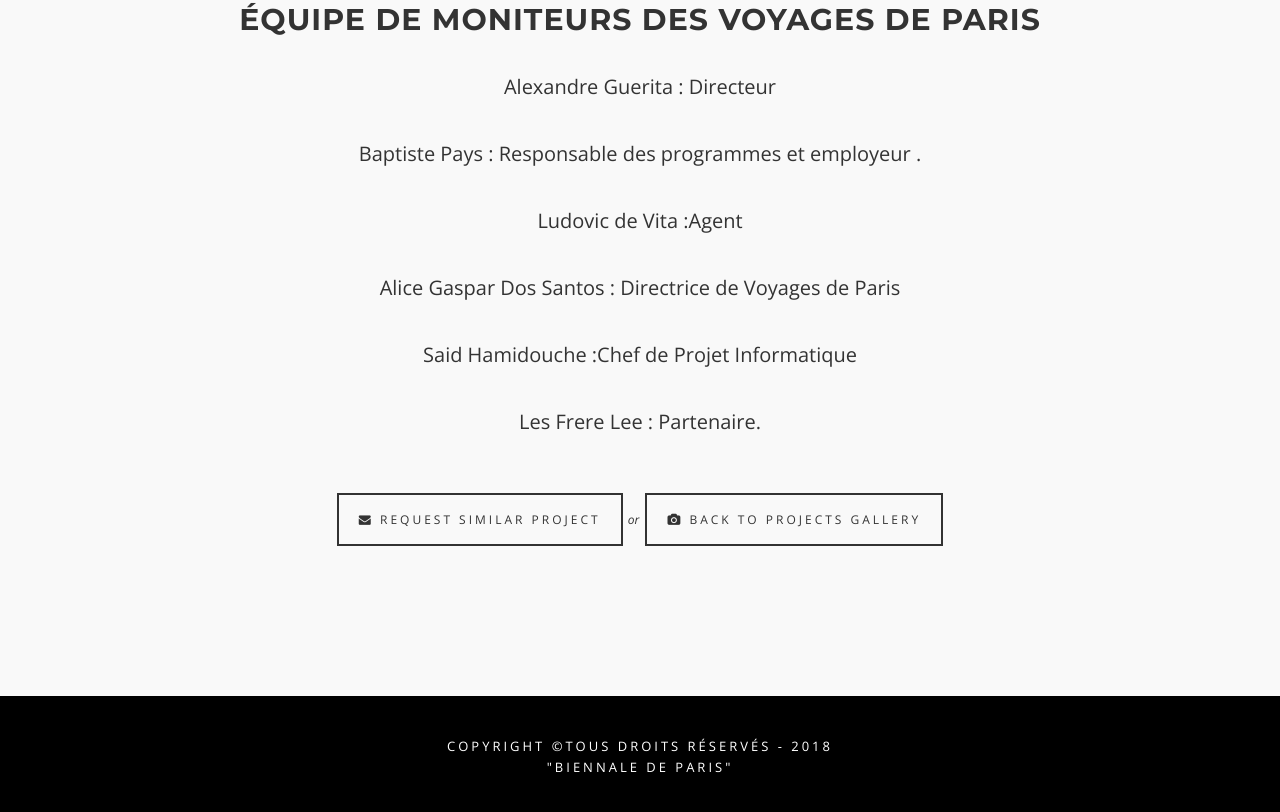
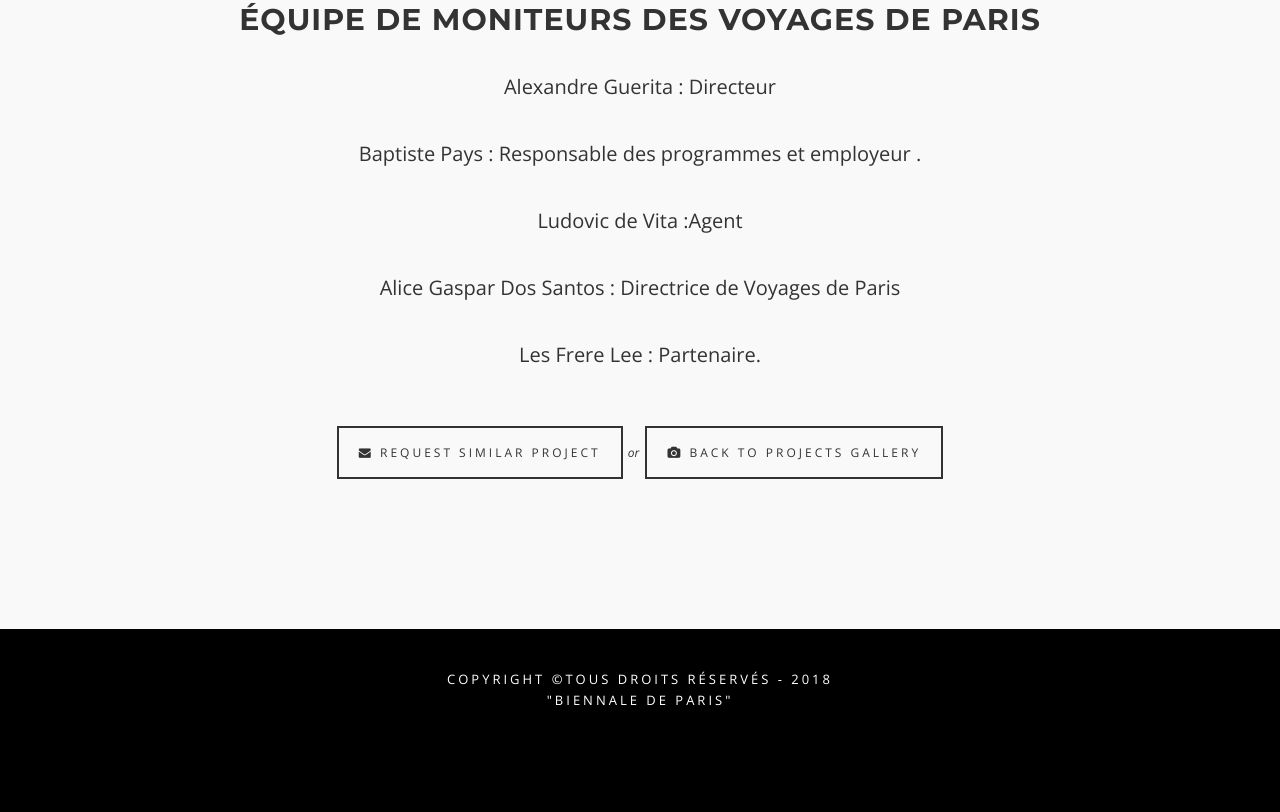
Before and after one commit to saidteste/Biennale-de-Paris, a plain HTML site: page portfolio-item.html in a window 1280 px wide. Shown: the part 947-1759 px from the top of the page. After the commit the page ends 1698 px from the top, so only its background shows below. Drawn offline with nearby package versions, Linux system fonts and the light colour scheme.

Commit message:
Update portfolio-item.html

```diff
--- a/portfolio-item.html
+++ b/portfolio-item.html
@@ -82,7 +82,7 @@
 
 				<p>Alexandre Guerita : Directeur</p><p> Baptiste Pays : Responsable des programmes et employeur .</p>
 				<p>Ludovic de Vita :Agent</p> <p>Alice Gaspar Dos Santos : Directrice de Voyages de Paris </p>
-				<p>Said Hamidouche :Chef de Projet Informatique </p>
+				<!--<p>Said Hamidouche :Chef de Projet Informatique </p>-->
 				<p>Les Frere Lee : Partenaire.</p> <a href="#"></a>
 
 				<!-- ligne ajuter et a modifier plus tard -
```
